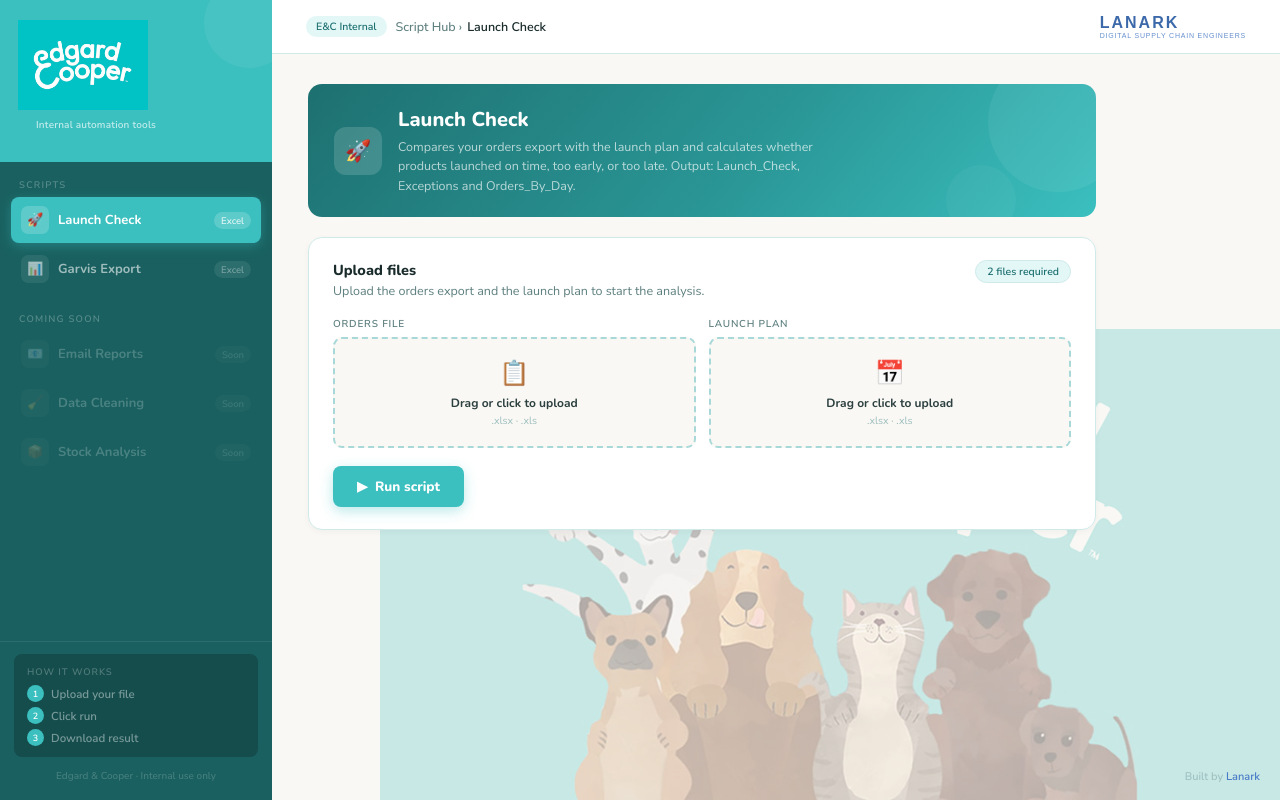
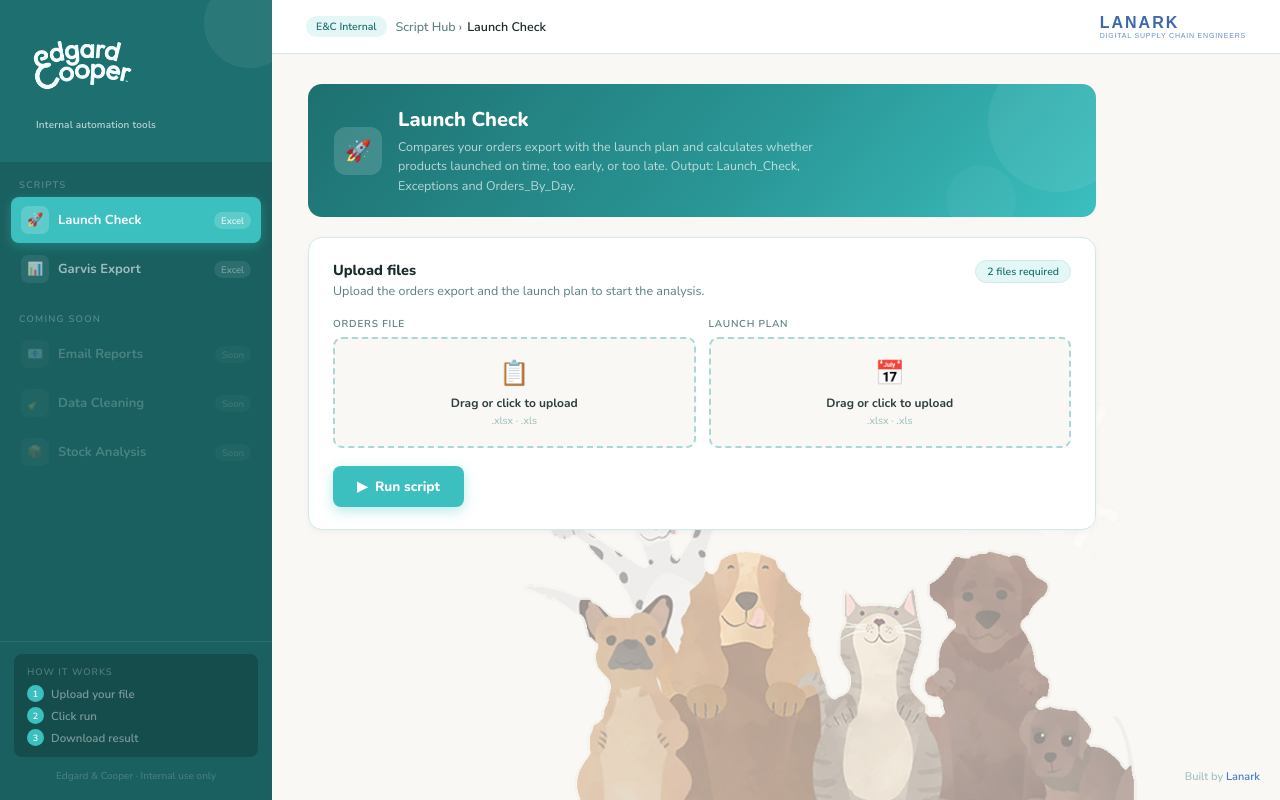
Before and after one commit to Lanark-EC/Edgard-Cooper, a Flask app: page / in a window 1280 px wide. Run offline with Flask 3, Linux system fonts and the light colour scheme.

Commit message:
transparent logo and pets background

```diff
--- a/templates/index.html
+++ b/templates/index.html
@@ -21,7 +21,7 @@
 
 /* SIDEBAR */
 .sidebar{width:var(--sb-w);background:var(--teal-sb);display:flex;flex-direction:column;position:fixed;top:0;left:0;bottom:0;z-index:100;overflow-y:auto;}
-.sb-brand{background:#3BBFBF;padding:20px 18px 14px;position:relative;overflow:hidden;}
+.sb-brand{background:var(--teal-deeper);padding:20px 18px 14px;position:relative;overflow:hidden;}
 .sb-top{padding:0;}
 .sb-top img{width:130px;display:block;border-radius:0;}
 .sb-brand::before{content:'';position:absolute;top:-22px;right:-22px;width:90px;height:90px;border-radius:50%;background:rgba(255,255,255,0.06);}
@@ -63,7 +63,7 @@
 .page-credit a:hover{color:#1B4F9B;text-decoration:underline;}
 
 /* PET BACKGROUND */
-.pet-bg{position:fixed;bottom:0;right:0;width:900px;height:750px;object-fit:contain;object-position:bottom right;pointer-events:none;z-index:0;opacity:0.35;mix-blend-mode:darken;}
+.pet-bg{position:fixed;bottom:0;right:0;width:900px;height:750px;object-fit:contain;object-position:bottom right;pointer-events:none;z-index:0;opacity:0.45;mix-blend-mode:normal;}
 /* CONTENT */
 .content{padding:30px 36px;max-width:860px;width:100%;position:relative;z-index:1;}
 .page-hero{background:linear-gradient(130deg,var(--teal-deeper) 0%,var(--teal-dark) 55%,var(--teal) 100%);border-radius:var(--r);padding:22px 26px;margin-bottom:20px;position:relative;overflow:hidden;display:flex;align-items:center;gap:16px;}
@@ -127,7 +127,7 @@
 <aside class="sidebar">
   <div class="sb-brand">
     <div class="sb-top">
-      <img src="{{ url_for('static', filename='EC.png') }}" alt="Edgard & Cooper" onerror="this.style.display='none'">
+      <img src="{{ url_for('static', filename='EC_transparent.png') }}" alt="Edgard & Cooper" onerror="this.style.display='none'">
     </div>
     <div class="sb-sub">Internal automation tools</div>
   </div>
@@ -311,7 +311,7 @@
 <div class="page-credit">Built by <a href="https://lanark.be" target="_blank">Lanark</a></div>
 
 <!-- Pet background illustration -->
-<img class="pet-bg" src="{{ url_for('static', filename='pets.jpg') }}" alt="">
+<img class="pet-bg" src="{{ url_for('static', filename='pets_transparent.png') }}" alt="">
 
 </body>
 </html>
```
Also changed, not shown: static/EC_transparent.png (added), static/pets_transparent.png (added).
